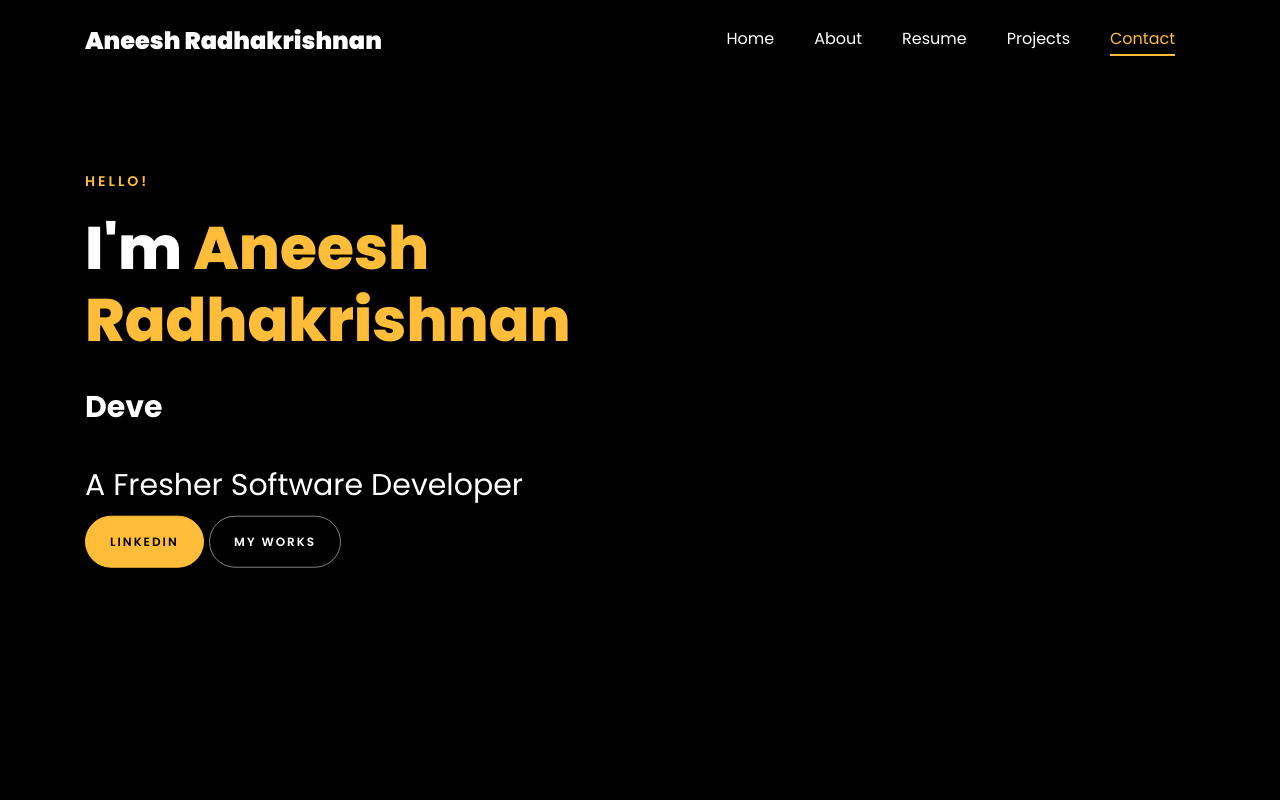
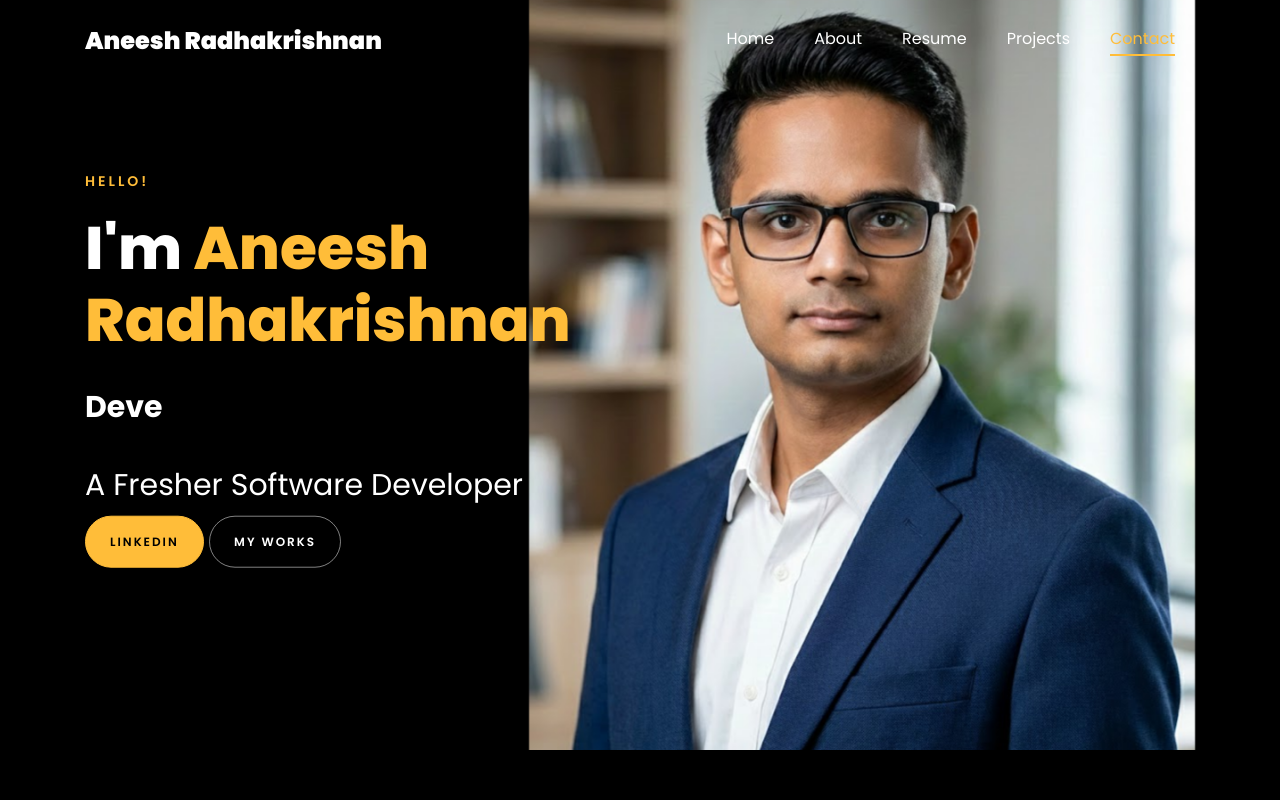
Before and after one commit to anishkrish314/Aneesh-portfolio, a plain HTML site: page index.html in a window 1280 px wide. Shown: the top 800 px of the page. Drawn offline with Linux system fonts and the light colour scheme; files whose address does not match are found by name.

Commit message:
Update index.html

```diff
--- a/index.html
+++ b/index.html
@@ -141,7 +141,7 @@
 	      	<div class="overlay"></div>
 	         <div class="container">
 	          <div class="row d-md-flex no-gutters slider-text align-items-end justify-content-end" data-scrollax-parent="true">
-	          	<div class="one-third js-fullheight order-md-last img" style="background-image:url(images/linkedin.jpg);">
+	          	<div class="one-third js-fullheight order-md-last img" style="background-image:url(images/Linked.jpg);">
 	          	 <div class="overlay"></div>
 	          	</div>
 		          <div class="one-forth d-flex  align-items-center ftco-animate" data-scrollax=" properties: { translateY: '70%' }">
```
